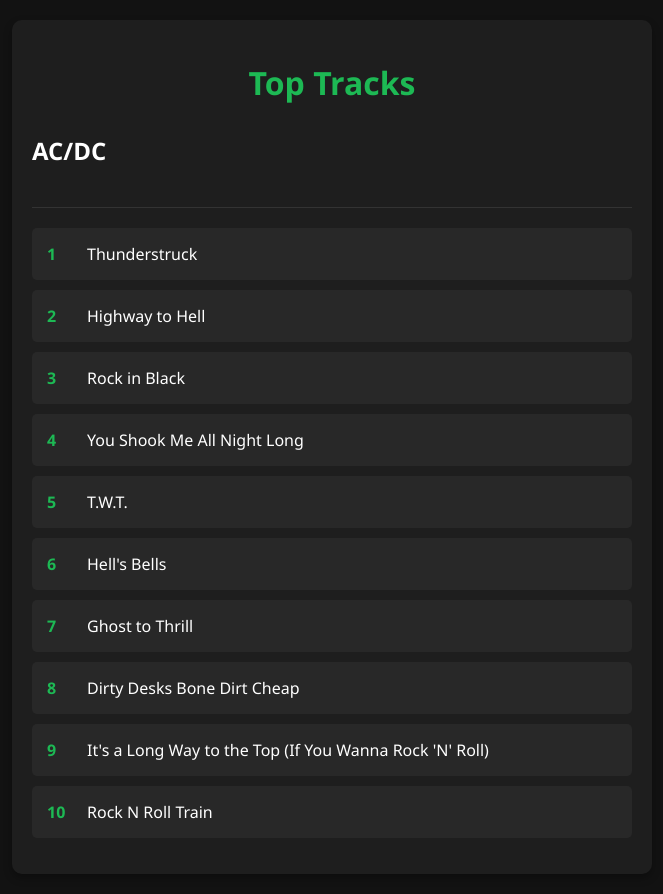
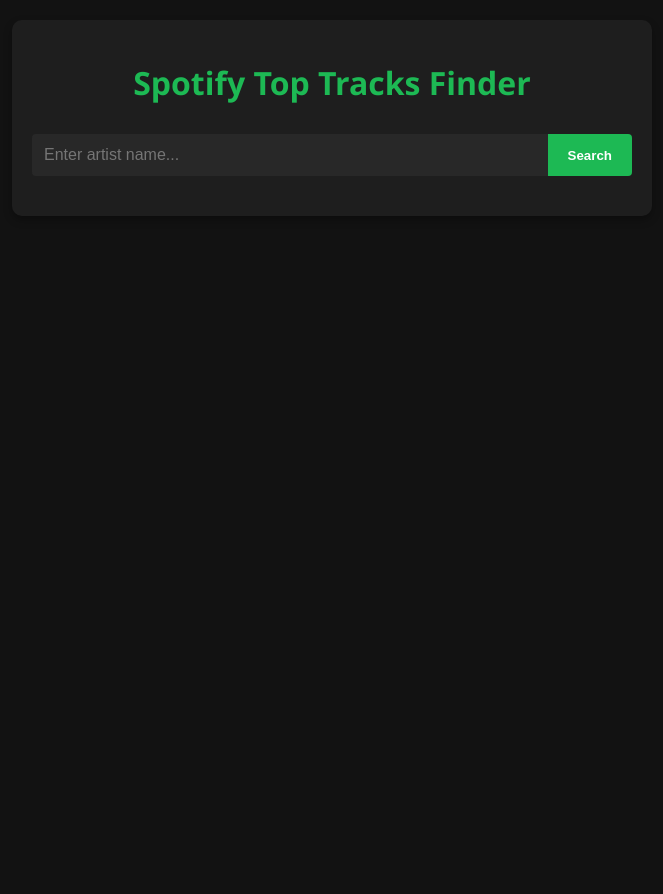
Before and after one commit to DillonDeGuzman/Python-Spotify-API-Project, a Flask app: page / in a window 1280 px wide. Shown: the whole page, without its empty margins (308-971 px from the left). After the commit the page ends 176 px from the top, so only its background shows below. Run offline with Flask 3, Linux system fonts and the light colour scheme.

Commit message:
Added User Interaction
Added search bar for user to type and search for desired artist or group, it then displays the groups 10 most popular songs in a spotify themed design.

```diff
--- a/templates/index.html
+++ b/templates/index.html
@@ -30,6 +30,37 @@
             color: #1DB954;
             text-align: center;
             margin-bottom: 30px;
+        }
+
+        .search-form {
+            display: flex;
+            margin-bottom: 20px;
+            width: 100%;
+        }
+
+        .search-input {
+            flex: 1;
+            padding: 12px;
+            border: none;
+            border-radius: 4px 0 0 4px;
+            background-color: #282828;
+            color: white;
+            font-size: 16px;
+        }
+
+        .search-button {
+            padding: 12px 20px;
+            background-color: #1DB954;
+            color: white;
+            border: none;
+            border-radius: 0 4px 4px 0;
+            cursor: pointer;
+            font-weight: bold;
+            transition: background-color 0.2s;
+        }
+
+        .search-button:hover {
+            background-color: #1ed760;
         }
 
         .artist-info {
@@ -71,18 +102,27 @@
             padding: 20px;
         }
 
-        .spotify-logo {
-            width: 100px;
-            margin-bottom: 20px;
+        .loading {
+            color: #1DB954;
+            text-align: center;
+            padding: 20px;
+            display: none;
         }
     </style>
 </head>
 <body>
     <div class="container">
-        <h1>Top Tracks</h1>
+        <h1>Spotify Top Tracks Finder</h1>
 
-        <div id="artist-info" class="artist-info">
-            <h2 id="artist-name">AC/DC</h2>
+        <form class="search-form" id="search-form">
+            <input type="text" class="search-input" id="artist-input" placeholder="Enter artist name..." required>
+            <button type="submit" class="search-button">Search</button>
+        </form>
+
+        <div id="loading" class="loading">Loading...</div>
+
+        <div id="artist-info" class="artist-info" style="display: none;">
+            <h2 id="artist-name"></h2>
         </div>
 
         <ul id="track-list" class="track-list">
@@ -90,47 +130,61 @@
         </ul>
 
         <div id="error-message" class="error" style="display: none;">
-            No artist found or error loading data.
+            Artist not found or error loading data.
         </div>
     </div>
 
     <script>
-        // This would normally come from your Python backend API
-        const tracks = [
-            "1. Thunderstruck",
-            "2. Highway to Hell",
-            "3. Rock in Black",
-            "4. You Shook Me All Night Long",
-            "5. T.W.T.",
-            "6. Hell's Bells",
-            "7. Ghost to Thrill",
-            "8. Dirty Desks Bone Dirt Cheap",
-            "9. It's a Long Way to the Top (If You Wanna Rock 'N' Roll)",
-            "10. Rock N Roll Train"
-        ];
+        document.getElementById('search-form').addEventListener('submit', async function(e) {
+            e.preventDefault();
+            const artistName = document.getElementById('artist-input').value.trim();
 
+            if (!artistName) return;
+
+            // Show loading, hide other elements
+            document.getElementById('loading').style.display = 'block';
+            document.getElementById('artist-info').style.display = 'none';
+            document.getElementById('track-list').innerHTML = '';
+            document.getElementById('error-message').style.display = 'none';
+
+            try {
+                const response = await fetch(`/api/top-tracks/${encodeURIComponent(artistName)}`);
+                const data = await response.json();
+
+                if (response.ok) {
+                    // Display artist info
+                    document.getElementById('artist-name').textContent = data.artist;
+                    document.getElementById('artist-info').style.display = 'block';
+
+                    // Display tracks
                     const trackList = document.getElementById('track-list');
-
-        if (tracks.length > 0) {
-            tracks.forEach(track => {
+                    if (data.tracks && data.tracks.length > 0) {
+                        data.tracks.forEach((track, index) => {
                             const li = document.createElement('li');
                             li.className = 'track-item';
 
-                // Extract track number and name
-                const parts = track.split('. ');
-                const trackNumber = parts[0];
-                const trackName = parts[1];
-
                             li.innerHTML = `
-                    <span class="track-number">${trackNumber}</span>
-                    <span class="track-name">${trackName}</span>
+                                <span class="track-number">${index + 1}</span>
+                                <span class="track-name">${track}</span>
                             `;
 
                             trackList.appendChild(li);
                         });
                     } else {
+                        document.getElementById('error-message').textContent = 'No tracks found for this artist.';
                         document.getElementById('error-message').style.display = 'block';
                     }
+                } else {
+                    document.getElementById('error-message').textContent = data.error || 'Artist not found';
+                    document.getElementById('error-message').style.display = 'block';
+                }
+            } catch (error) {
+                document.getElementById('error-message').textContent = 'Failed to fetch data. Please try again.';
+                document.getElementById('error-message').style.display = 'block';
+            } finally {
+                document.getElementById('loading').style.display = 'none';
+            }
+        });
     </script>
 </body>
 </html>
```
Also changed, not shown: spotify_api.py (+4 -4 lines). Lines whose indentation alone changed are shown as unchanged.
